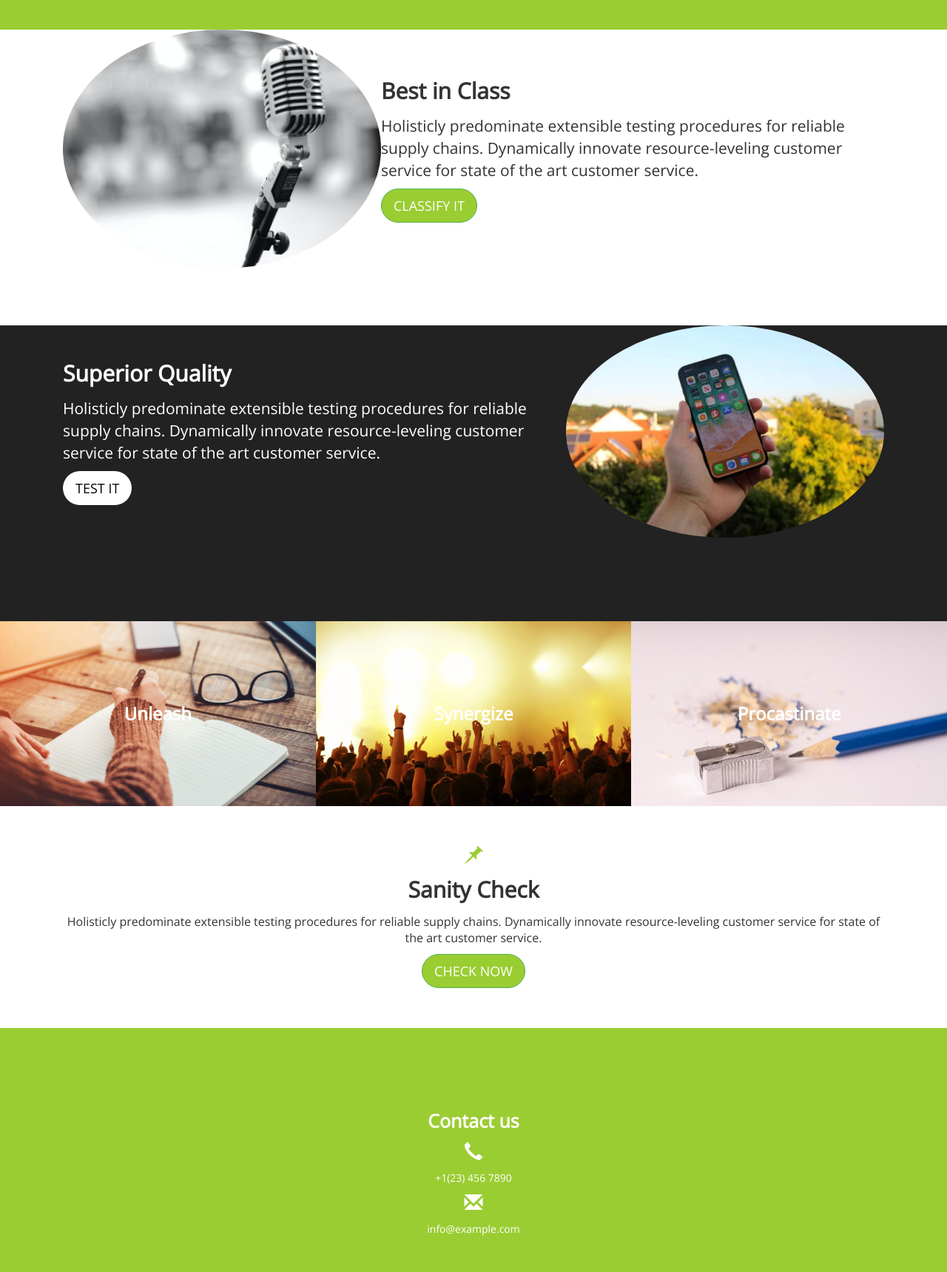
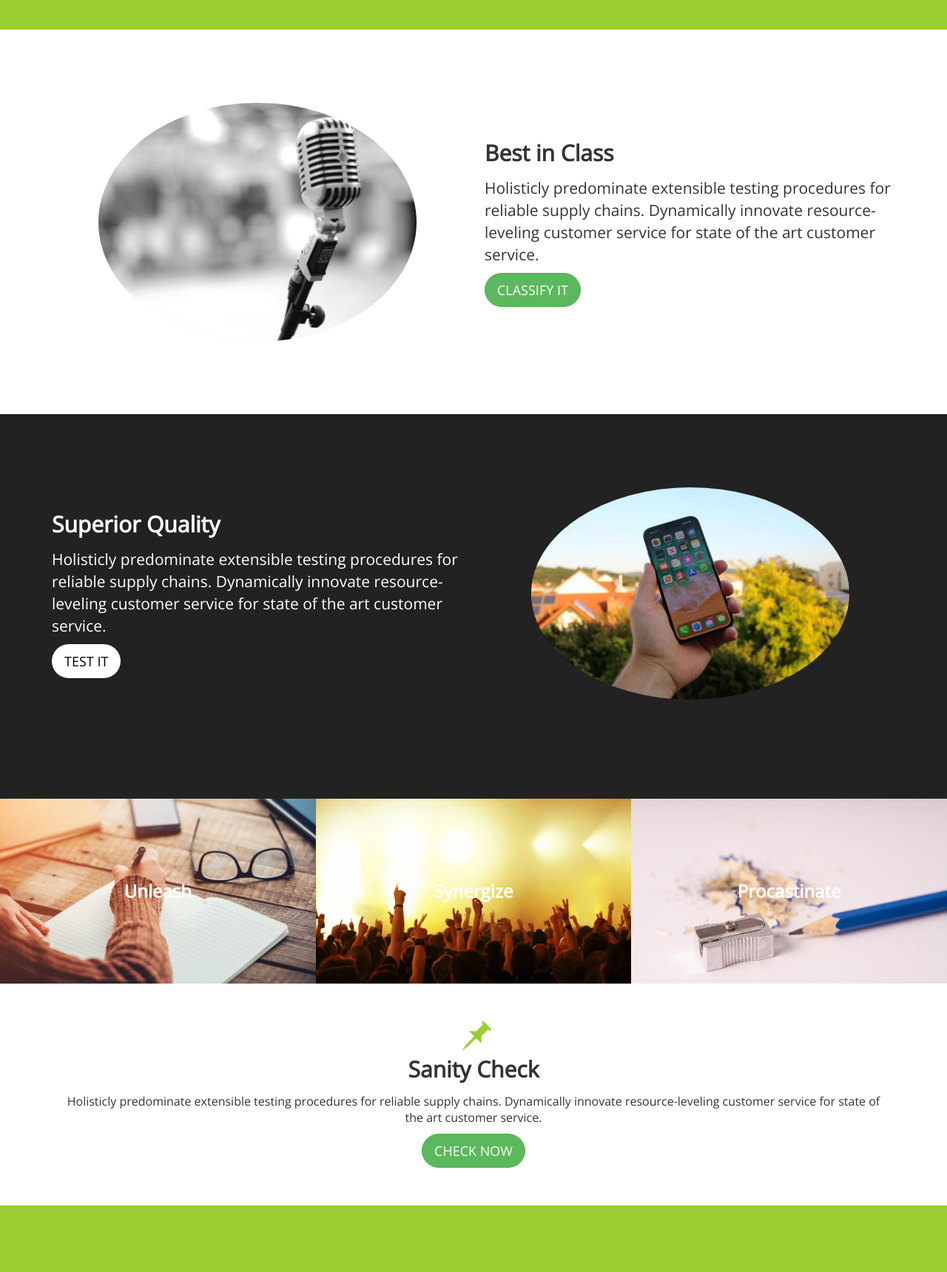
Before and after one commit to davesdawn/Project-2-m2, a plain HTML site: page index.html in a window 1280 px wide. Shown: the part 1060-2780 px from the top of the page at 74% size. Drawn offline with nearby package versions, Linux system fonts and the light colour scheme.

Commit message:
final commit

```diff
--- a/index.html
+++ b/index.html
@@ -20,7 +20,7 @@
     		<a class="navbar-brand" href="#">
     			<span class="glyphicon glyphicon-fire"></span>
     		</a>
-    <a class="navbar-brand" href="#">L O G O</a>
+    		<a class="navbar-brand logo" href="#">L O G O</a>
 
     		<button class="navbar-toggler" type="button" data-bs-toggle="collapse" data-bs-target="#navbarNavDropdown" aria-controls="navbarNavDropdown" aria-expanded="false" aria-label="Toggle navigation">
       			<span class="navbar-toggler-icon"></span>
@@ -49,14 +49,11 @@
 	          			<a class="nav-link" href="#">Contact</a>
 	        		</li>
 	      		</ul>
-
 	        </div>
 	    </span>
-
     </nav>
 
 	<div class="main d-flex flex-column min-vh-100 justify-content-center align-items-center">
-
 		<h1 class="h1 fw-lighter">
 			Dramatically Engage
 		</h1>
@@ -64,13 +61,12 @@
 			Objectively innovate empowered manufactured products whereas parallel platforms.
 		</p>
 		<button type="button" class="btn btn-success btn-lg rounded-pill text-uppercase fs-2 btn1">engage now</button>
-
 	</div>
 
 
     <div class="apple d-flex align-items-center justify-content-center">
 		<div class="container text-center">
-    	<span class="glyphicon glyphicon-apple fs-1"></span>
+			<span class="glyphicon glyphicon-apple"></span>
 			<p class="biga fw-bold">
 				Completely synergize resource taxing relationships
 			</p>
@@ -81,9 +77,12 @@
     </div>
 
     <div class="info">
-    <div class="container d-flex justify-content-center align-items-center">
-    	<img src="images/microphone.jpg" class="img-responsive img-circle" alt="vintage microphone">
-    	<div>
+    	<div class="container microphone">
+    		<div class="row d-flex align-items-center">
+    			<div class="col-sm-6 col-md-6">
+    				<img src="images/microphone.jpg" class="img-responsive img-circle center-block" alt="vintage microphone">
+    			</div>
+    			<div class="col-sm-6 col-md-6">
 					<p class="biga fw-bold">
 						Best in Class
 					</p>
@@ -94,10 +93,12 @@
 				</div>
 			</div>
 		</div>
+	</div>
 
-	<div class="iphone">
-		<div class="container d-flex justify-content-center align-items-center">
-		<div class="">
+	<div class="info2">
+		<div class="container iphone">
+			<div class="row d-flex align-items-center">
+				<div class="col-sm-6 col-md-6">
 					<p class="biga fw-bold">
 						Superior Quality
 					</p>
@@ -107,28 +108,30 @@
 
 					<button type="button" class="btn btn-light btn-lg rounded-pill text-uppercase btn3">test it</button>
 				</div>
-
-		<img src="images/iphone.jpg" class="img-responsive img-circle" alt="iphone">
+				<div class="col-sm-6 col-md-6">
+					<img src="images/iphone.jpg" class="img-responsive img-circle center-block" alt="iphone">
+				</div>
+			</div>
 		</div>
 	</div>
 
 	<div class="container-fluid gallery">
 		<div class="row images">
-			<div class="col p-0">
+			<div class="col-sm-4 col-md-4 p-0">
 				<a href="#">
 					<h3 class="unleash fw-bold d-flex align-items-center justify-content-center m-0">
 						Unleash
 					</h3>
 				</a>
 			</div>
-			<div class="col p-0">
+			<div class="col-sm-4 col-md-4 p-0">
 				<a href="#">
 					<h3 class="synergize fw-bold d-flex align-items-center justify-content-center m-0">
 							Synergize
 					</h3>
 				</a>
 			</div>
-			<div class="col p-0">
+			<div class="col-sm-4 col-md-4 p-0">
 				<a href="#">
 				  	<h3 class="procastinate fw-bold d-flex align-items-center justify-content-center m-0">
 						Procastinate
@@ -140,7 +143,7 @@
 
     <div class="sanity d-flex text-center justify-content-center align-items-center">
     	<div class="container">
-    		<span class="glyphicon	glyphicon-pushpin fs-1"></span>
+    		<span class="glyphicon	glyphicon-pushpin"></span>
 	    	<p class="fw-bold biga text-center">
 				Sanity Check
 			</p>
@@ -157,13 +160,13 @@
 	    		Contact us
 	    	</p>
 	    	<p>
-	    		<span class="glyphicon glyphicon-earphone fs-1"></span>
+	    		<span class="glyphicon glyphicon-earphone"></span>
 	    	</p>
 	    	<p>
 	    		+1(23) 456 7890
 	    	</p>
 	    	<p>
-	    		<span class="glyphicon glyphicon-envelope fs-1"></span>
+	    		<span class="glyphicon glyphicon-envelope"></span>
 	    	</p>
 	    	<p>
 	    		info@example.com
--- a/stylesheet.css
+++ b/stylesheet.css
@@ -6,6 +6,10 @@ body, html {
 	height: 100%;
 	margin: 0;
 	font-family: 'Open Sans'
+}
+
+a:link {
+	text-decoration: none;
 }
 
 .main {
@@ -19,6 +23,9 @@ body, html {
 
 }
 
+.glyphicon-fire, .logo {
+	color: yellowgreen;
+}
 
 .biga {
 	font-size: 30px;
@@ -50,22 +57,29 @@ img {
 }
 
 .info {
-	height: 400px;
+	height: 520px;
 }
 
-.iphone {
+.microphone, .iphone {
+	padding: 99px 0px;
+}
+
+.info2 {
 	background-color: #222222;
 	color: white;
-	height: 400px;
+	height: 520px;
 
 }
 
 .gallery {
 	width: 100%;
+	transition: 2s;
 
 }
 
-
+.glyphicon-pushpin, .glyphicon-apple, .glyphicon-earphone, .glyphicon-envelope {
+	font-size: 40px;
+}
 
 .unleash {
 	background-image: url("images/art.jpg");
@@ -93,6 +107,18 @@ img {
 	background-position: center;
     background-size: cover;
 
+
+}
+
+.unleash:hover, .synergize:hover, .procastinate:hover {
+	transform: scale(1.0);
+	border: solid 10px rgba(192, 192, 192, 0.4);
+}
+
+/*.images {
+	overflow: hidden;
+}*/
+
 }
 
 .btn1, .btn2, .btn4 {
@@ -104,9 +130,7 @@ img {
 	color: black;
 }
 
-/*a:hover {
-	border: 3px solid;
-}*/
+
 
 .sanity {
 	height: 300px;
@@ -129,3 +153,20 @@ img {
 	width: 32px;
 	height: 38px;
 }
+
+
+@media only screen and (max-width: 720px) {
+	.h1 {
+	font-size: 50px;
+}
+	.biga {
+	font-size: 20px;
+}
+
+.smalla, .smallb {
+	font-size: 15px;
+}
+
+.microphone, .iphone {
+	padding: 10px;
+}
```
Lines whose indentation alone changed are shown as unchanged.
